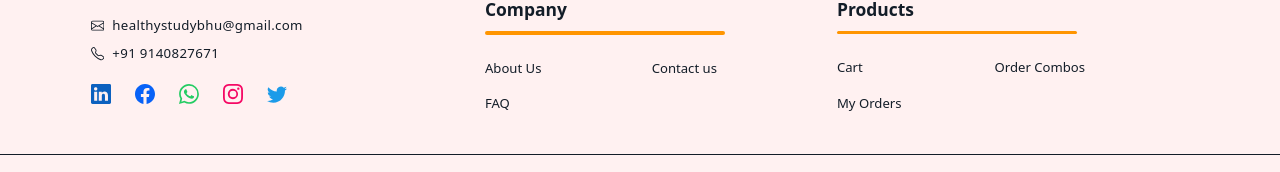
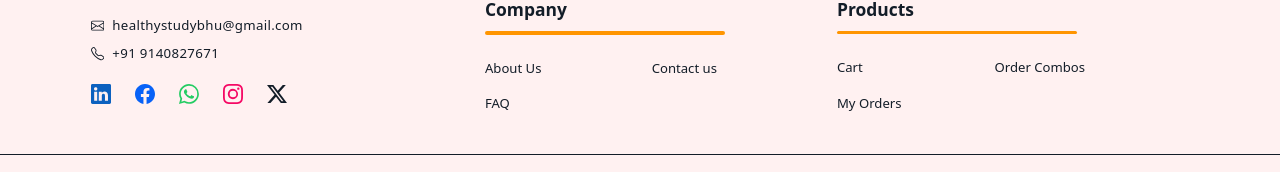
Before and after one commit to webakash1806/healthy-study, a React (Vite) app in the folder client/: page / in a window 1280 px wide. Shown: the part 908-1080 px from the top of the page. Built offline with nearby package versions, Linux system fonts and the light colour scheme; no server answers.

Commit message:
commit footer page updated

```diff
--- a/client/src/Components/Footer.jsx
+++ b/client/src/Components/Footer.jsx
@@ -6,6 +6,7 @@ import {
     BsLinkedin,
     BsTelephone,
     BsTwitter,
+    BsTwitterX,
     BsWhatsapp
 } from 'react-icons/bs'
 import { Link, useNavigate } from 'react-router-dom'
@@ -29,7 +30,7 @@ const Footer = () => {
                             <Link to="https://www.facebook.com/profile.php?id=61557356498283" target='_blank' className='text-[20px] text-[#0862F7]'><BsFacebook /></Link>
                             <Link to="https://wa.me/9140827671" target='_blank' className='text-[20px] text-[#24CC63]'><BsWhatsapp /></Link>
                             <Link to="" target='_blank' className='text-[20px] text-[#F50864]'><BsInstagram /></Link>
-                            <Link to="" target='_blank' className='text-[20px] text-[#1C9BE9]'><BsTwitter /></Link>
+                            <Link to="" target='_blank' className='text-[20px] '><BsTwitterX /></Link>
                         </div>
                     </div>
                     <div className='flex flex-col gap-8 sm:flex-row sm:justify-around sm:mr-5 md:mr-[5rem] md:gap-[5rem]'>
--- a/client/src/Pages/Contact.jsx
+++ b/client/src/Pages/Contact.jsx
@@ -3,6 +3,7 @@ import { FaPhoneAlt, FaWhatsapp, FaLinkedin } from "react-icons/fa";
 import { CiFacebook } from "react-icons/ci";
 import { IoMdMail } from "react-icons/io";
 import HomeLayout from '../Layouts/HomeLayout';
+
 
 const Contact = () => {
     return (
```
